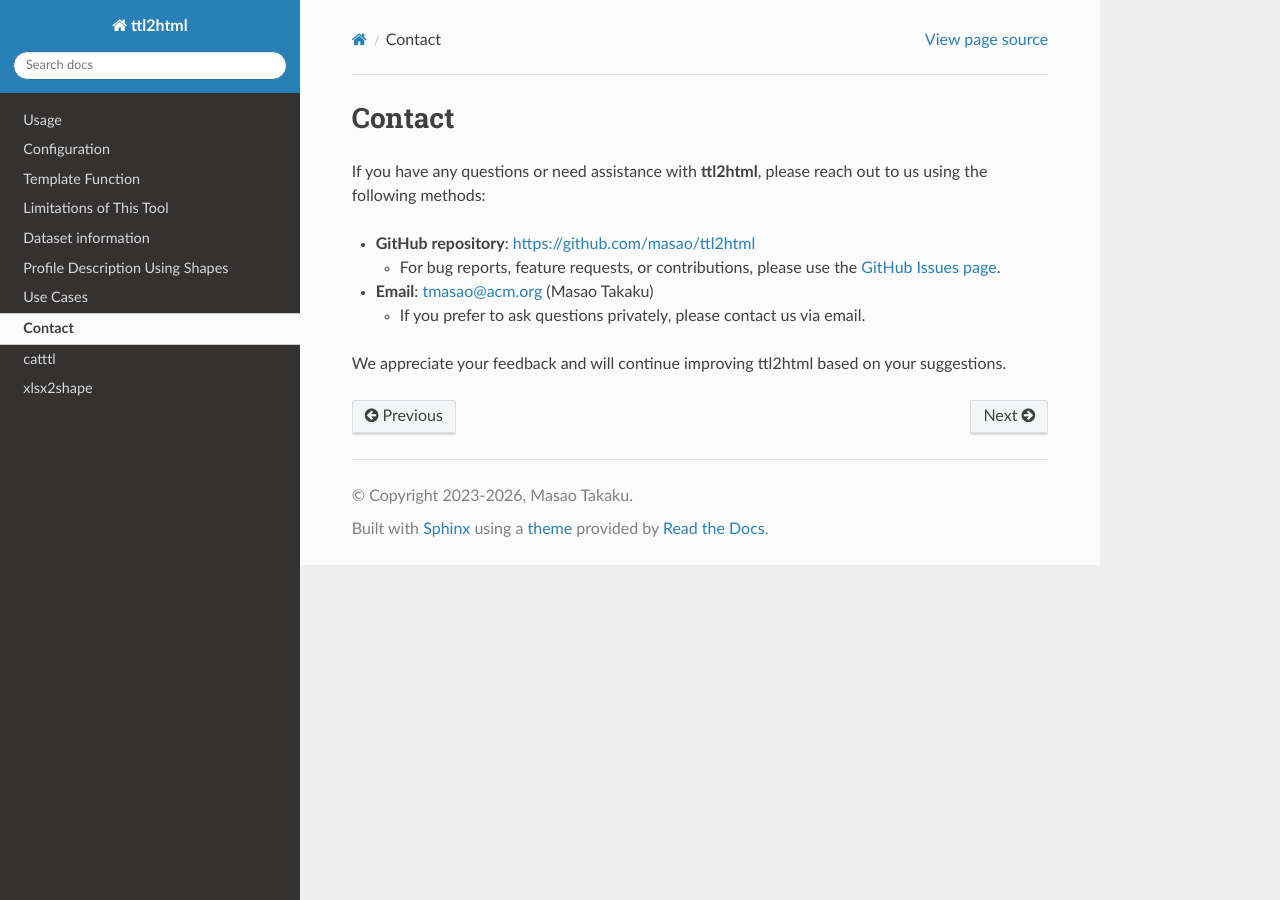
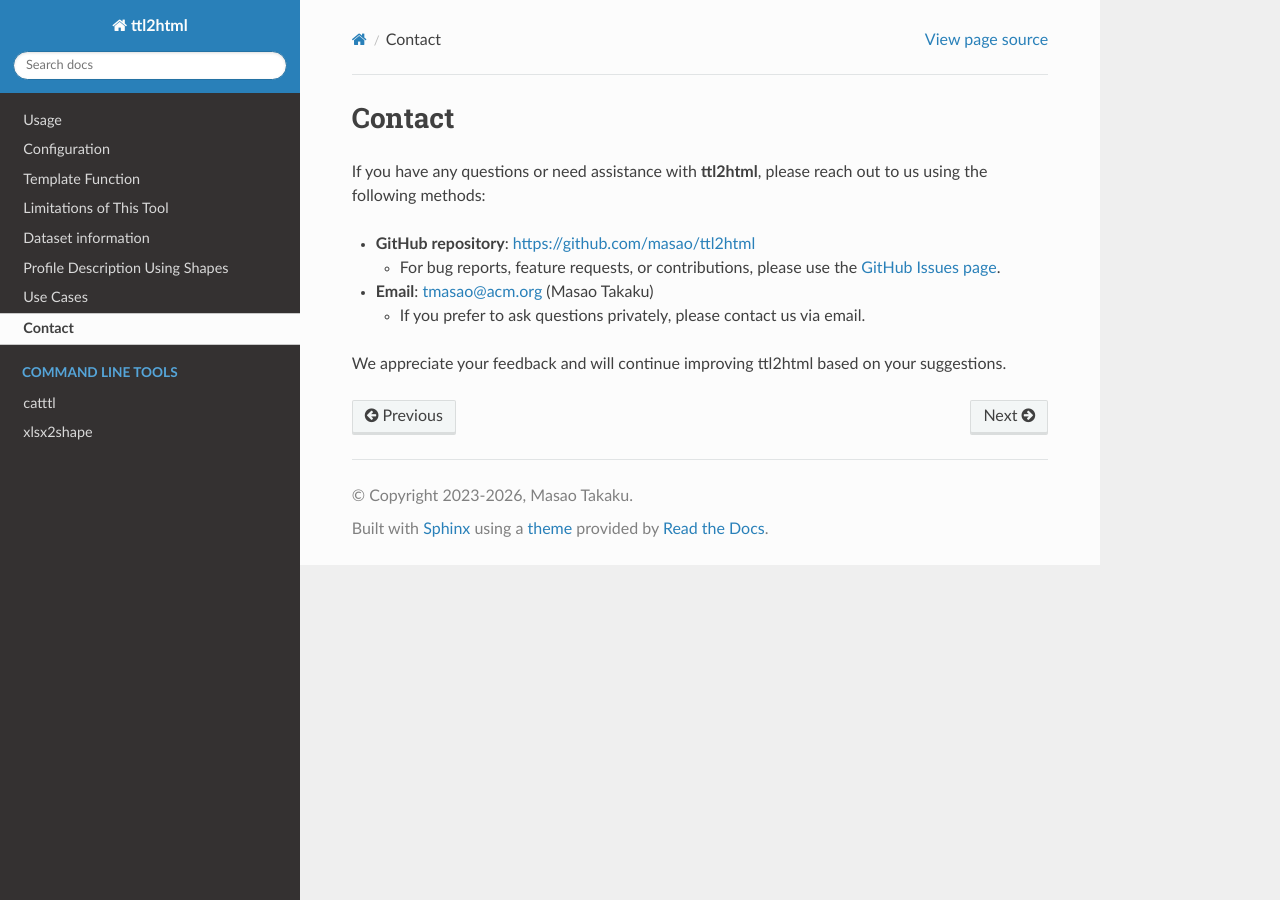
Before and after one commit to masao/ttl2html-doc, a Sphinx documentation site: the page built from docs/contact.rst, in a window 1280 px wide. Built offline with Sphinx 7.4.7 and the Read the Docs theme 3.1.0, drawn with Linux system fonts in a browser that asks for light colours.

Commit message:
unhidden cli tools

```diff
--- a/docs/index.rst
+++ b/docs/index.rst
@@ -27,7 +27,7 @@ Contents
    contact
 
 .. toctree::
-   :hidden:
+   :caption: Command line tools
 
    catttl
    xlsx2shape
```
